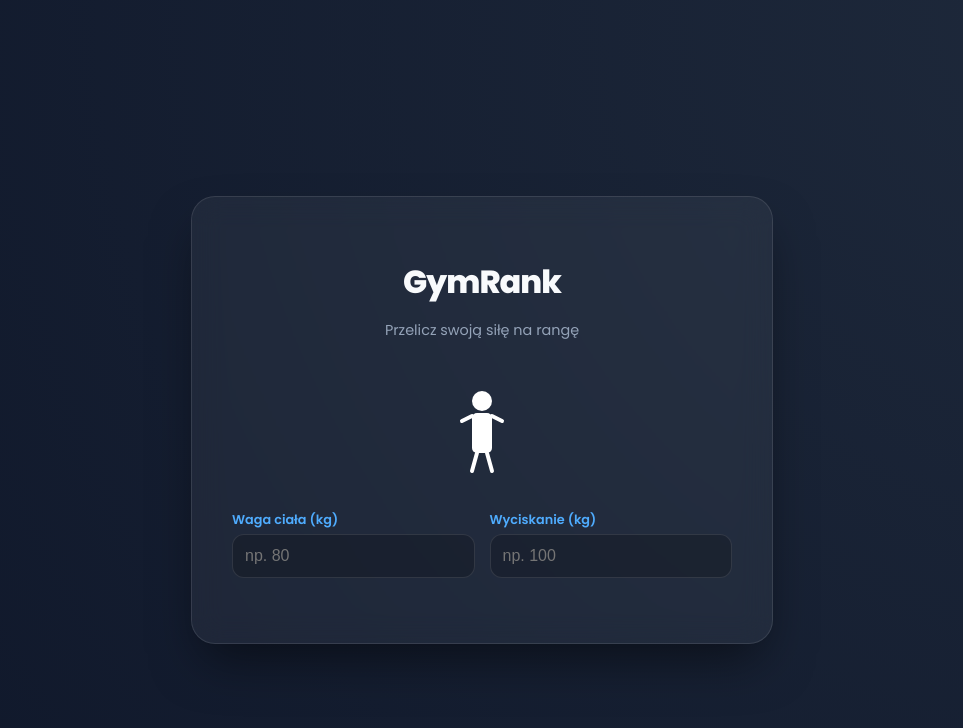
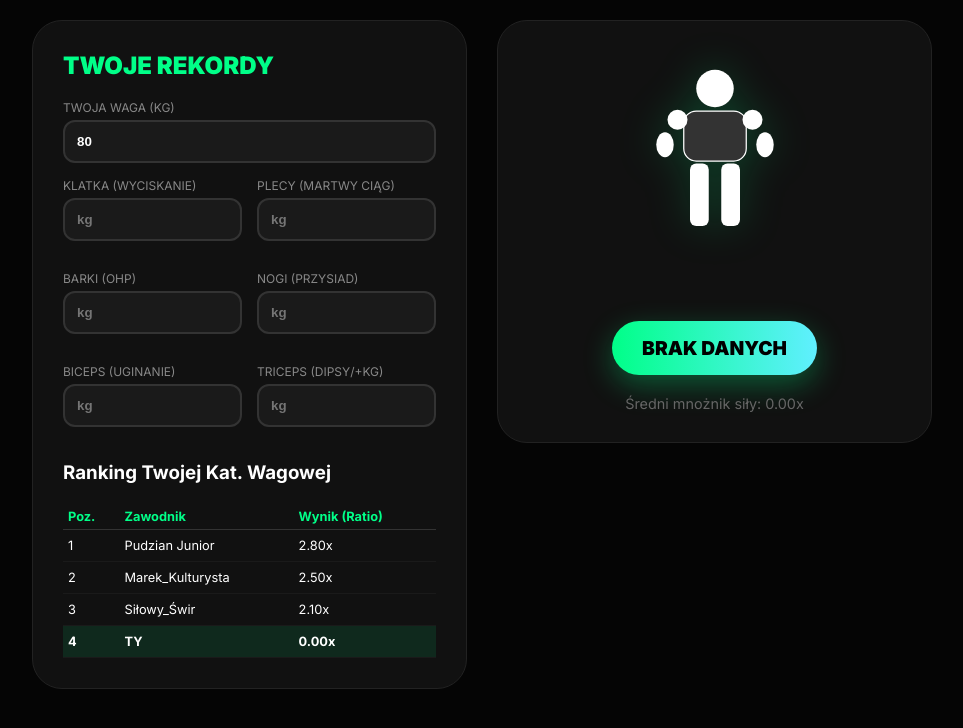
Before and after one commit to Dnax1998/python-safe_bot_pro_v1.py, a plain HTML site: page index.html in a window 1280 px wide. Shown: the whole page, without its empty margins (158-1121 px from the left). Drawn offline with Linux system fonts and the light colour scheme.

Commit message:
Update index.html

```diff
--- a/index.html
+++ b/index.html
@@ -3,202 +3,268 @@
 <head>
     <meta charset="UTF-8">
     <meta name="viewport" content="width=device-width, initial-scale=1.0">
-    <title>GymRank - Twój Poziom Siły</title>
-    <link href="https://fonts.googleapis.com/css2?family=Poppins:wght@300;400;600;800&display=swap" rel="stylesheet">
+    <title>GymRank Pro - Twoja Sylwetka</title>
+    <link href="https://fonts.googleapis.com/css2?family=Inter:wght@400;700;900&display=swap" rel="stylesheet">
     <style>
         :root {
-            --primary: #00f2fe;
-            --secondary: #4facfe;
-            --bg: #0f172a;
-            --card-bg: rgba(255, 255, 255, 0.05);
-            --text: #f8fafc;
+            --primary: #00ff88;
+            --secondary: #60efff;
+            --bg: #050505;
+            --card: #111;
+            --accent: #ff0055;
         }
 
         body {
-            font-family: 'Poppins', sans-serif;
-            background: radial-gradient(circle at top right, #1e293b, #0f172a);
-            color: var(--text);
+            font-family: 'Inter', sans-serif;
+            background-color: var(--bg);
+            color: white;
             margin: 0;
             display: flex;
             justify-content: center;
-            align-items: center;
-            min-height: 100vh;
             padding: 20px;
         }
 
-        .container {
-            background: var(--card-bg);
-            backdrop-filter: blur(15px);
-            border: 1px solid rgba(255, 255, 255, 0.1);
-            border-radius: 24px;
-            padding: 40px;
+        .app-container {
             width: 100%;
-            max-width: 500px;
-            box-shadow: 0 25px 50px -12px rgba(0, 0, 0, 0.5);
-            text-align: center;
+            max-width: 900px;
+            display: grid;
+            grid-template-columns: 1fr 1fr;
+            gap: 30px;
         }
 
-        h1 { font-weight: 800; letter-spacing: -1px; margin-bottom: 5px; }
-        p.subtitle { color: #94a3b8; font-size: 0.9rem; margin-bottom: 30px; }
+        @media (max-width: 768px) {
+            .app-container { grid-template-columns: 1fr; }
+        }
 
-        .input-group {
+        .card {
+            background: var(--card);
+            padding: 30px;
+            border-radius: 30px;
+            border: 1px solid #222;
+        }
+
+        h2 { margin-top: 0; font-weight: 900; text-transform: uppercase; color: var(--primary); }
+
+        .input-grid {
             display: grid;
             grid-template-columns: 1fr 1fr;
             gap: 15px;
-            margin-bottom: 25px;
         }
 
-        .field { text-align: left; }
-        label { display: block; font-size: 0.8rem; margin-bottom: 5px; color: var(--secondary); font-weight: 600; }
+        .input-group { margin-bottom: 15px; }
+        label { display: block; font-size: 0.75rem; text-transform: uppercase; margin-bottom: 5px; color: #888; }
 
         input {
             width: 100%;
+            background: #1a1a1a;
+            border: 2px solid #333;
             padding: 12px;
-            background: rgba(0, 0, 0, 0.2);
-            border: 1px solid rgba(255, 255, 255, 0.1);
             border-radius: 12px;
             color: white;
-            font-size: 1rem;
+            font-weight: bold;
             box-sizing: border-box;
-            transition: 0.3s;
         }
 
-        input:focus { outline: none; border-color: var(--primary); box-shadow: 0 0 10px rgba(0, 242, 254, 0.3); }
+        input:focus { border-color: var(--primary); outline: none; }
 
-        /* Ludzik SVG */
-        .avatar-container {
-            margin: 20px 0;
-            height: 120px;
+        /* WIZUALIZACJA LUDZIKA */
+        .visual-box {
             display: flex;
+            flex-direction: column;
+            align-items: center;
             justify-content: center;
+            position: sticky;
+            top: 20px;
+            height: fit-content;
         }
 
-        #gym-character {
-            width: 100px;
-            transition: transform 0.3s cubic-bezier(0.175, 0.885, 0.32, 1.275);
+        #avatar-svg {
+            width: 250px;
+            filter: drop-shadow(0 0 20px rgba(0, 255, 136, 0.2));
         }
 
-        /* Wyniki */
-        .result-card {
-            background: linear-gradient(135deg, var(--secondary), var(--primary));
-            padding: 20px;
-            border-radius: 16px;
+        .rank-badge {
             margin-top: 20px;
-            color: #0f172a;
+            padding: 15px 30px;
+            border-radius: 50px;
+            background: linear-gradient(90deg, var(--primary), var(--secondary));
+            color: black;
+            font-weight: 900;
+            text-transform: uppercase;
+            font-size: 1.2rem;
+            box-shadow: 0 10px 30px rgba(0, 255, 136, 0.3);
         }
 
-        .rank-name { font-size: 1.5rem; font-weight: 800; text-transform: uppercase; }
-        .score { font-size: 0.9rem; opacity: 0.8; font-weight: 600; }
-
-        .progress-bar {
-            background: rgba(0, 0, 0, 0.1);
-            height: 8px;
-            border-radius: 4px;
-            margin-top: 10px;
-            overflow: hidden;
+        .stats-summary {
+            margin-top: 20px;
+            width: 100%;
+            text-align: center;
+            font-size: 0.9rem;
+            color: #666;
         }
 
-        #progress-fill {
-            background: #0f172a;
-            height: 100%;
-            width: 0%;
-            transition: 1s ease-out;
+        .ranking-table {
+            width: 100%;
+            margin-top: 20px;
+            border-collapse: collapse;
+            font-size: 0.8rem;
         }
-
-        .ranking-preview {
-            margin-top: 30px;
-            font-size: 0.8rem;
-            color: #94a3b8;
-            border-top: 1px solid rgba(255, 255, 255, 0.1);
-            padding-top: 20px;
-        }
+        .ranking-table th { color: var(--primary); text-align: left; padding: 5px; border-bottom: 1px solid #333; }
+        .ranking-table td { padding: 8px 5px; border-bottom: 1px solid #1a1a1a; }
+        .user-row { background: rgba(0, 255, 136, 0.1); font-weight: bold; }
     </style>
 </head>
 <body>
 
-<div class="container">
-    <h1>GymRank</h1>
-    <p class="subtitle">Przelicz swoją siłę na rangę</p>
+<div class="app-container">
+    <!-- LEWA KOLUMNA: DANE -->
+    <div class="card">
+        <h2>Twoje Rekordy</h2>
+        <div class="input-group">
+            <label>Twoja Waga (kg)</label>
+            <input type="number" id="userWeight" value="80" oninput="updateAll()">
+        </div>
 
-    <div class="avatar-container">
-        <!-- Prosty ludzik SVG, który "rośnie" wraz z siłą -->
-        <svg id="gym-character" viewBox="0 0 100 100">
-            <circle cx="50" cy="20" r="10" fill="white"/> <!-- Głowa -->
-            <rect id="body" x="40" y="32" width="20" height="40" rx="5" fill="white"/> <!-- Tułów -->
-            <path d="M30 40 L40 35 M60 35 L70 40" stroke="white" stroke-width="4" stroke-linecap="round"/> <!-- Ramiona -->
-            <path d="M45 72 L40 90 M55 72 L60 90" stroke="white" stroke-width="4" stroke-linecap="round"/> <!-- Nogi -->
-        </svg>
+        <div class="input-grid">
+            <div class="input-group">
+                <label>Klatka (Wyciskanie)</label>
+                <input type="number" id="chest" placeholder="kg" oninput="updateAll()">
+            </div>
+            <div class="input-group">
+                <label>Plecy (Martwy ciąg)</label>
+                <input type="number" id="back" placeholder="kg" oninput="updateAll()">
+            </div>
+            <div class="input-group">
+                <label>Barki (OHP)</label>
+                <input type="number" id="shoulders" placeholder="kg" oninput="updateAll()">
+            </div>
+            <div class="input-group">
+                <label>Nogi (Przysiad)</label>
+                <input type="number" id="legs" placeholder="kg" oninput="updateAll()">
+            </div>
+            <div class="input-group">
+                <label>Biceps (Uginanie)</label>
+                <input type="number" id="biceps" placeholder="kg" oninput="updateAll()">
+            </div>
+            <div class="input-group">
+                <label>Triceps (Dipsy/+kg)</label>
+                <input type="number" id="triceps" placeholder="kg" oninput="updateAll()">
+            </div>
+        </div>
+
+        <h3>Ranking Twojej Kat. Wagowej</h3>
+        <table class="ranking-table">
+            <thead>
+                <tr>
+                    <th>Poz.</th>
+                    <th>Zawodnik</th>
+                    <th>Wynik (Ratio)</th>
+                </tr>
+            </thead>
+            <tbody id="ranking-body">
+                <!-- Generowane przez JS -->
+            </tbody>
+        </table>
     </div>
 
-    <div class="input-group">
-        <div class="field">
-            <label>Waga ciała (kg)</label>
-            <input type="number" id="weight" placeholder="np. 80" oninput="calculate()">
-        </div>
-        <div class="field">
-            <label>Wyciskanie (kg)</label>
-            <input type="number" id="bench" placeholder="np. 100" oninput="calculate()">
-        </div>
-    </div>
+    <!-- PRAWA KOLUMNA: LUDZIK I RANGA -->
+    <div class="card visual-box">
+        <svg id="avatar-svg" viewBox="0 0 200 200">
+            <!-- Głowa -->
+            <circle cx="100" cy="30" r="15" fill="white" />
+            <!-- Klatka -->
+            <rect id="svg-chest" x="75" y="48" width="50" height="40" rx="10" fill="#333" stroke="white" />
+            <!-- Barki -->
+            <circle id="svg-shoulder-l" cx="70" cy="55" r="8" fill="white" />
+            <circle id="svg-shoulder-r" cx="130" cy="55" r="8" fill="white" />
+            <!-- Biceps -->
+            <ellipse id="svg-biceps-l" cx="60" cy="75" rx="7" ry="10" fill="white" />
+            <ellipse id="svg-biceps-r" cx="140" cy="75" rx="7" ry="10" fill="white" />
+            <!-- Nogi -->
+            <rect id="svg-leg-l" x="80" y="90" width="15" height="50" rx="5" fill="white" />
+            <rect id="svg-leg-r" x="105" y="90" width="15" height="50" rx="5" fill="white" />
+        </svg>
 
-    <div id="result-area" style="display: none;">
-        <div class="result-card">
-            <div id="rank-text" class="rank-name">Nowicjusz</div>
-            <div id="ratio-text" class="score">Siła: 0.0x wagi ciała</div>
-            <div class="progress-bar">
-                <div id="progress-fill"></div>
-            </div>
-        </div>
-        <div class="ranking-preview">
-            Twój wynik punktowy: <span id="points">0</span> pkt
+        <div id="rank-display" class="rank-badge">Brak Danych</div>
+        <div class="stats-summary">
+            Średni mnożnik siły: <span id="avg-ratio">0.00</span>x
         </div>
     </div>
 </div>
 
 <script>
-    const ranks = [
-        "Kanapowiec", "Początkujący", "Adept", "Siłacz", "Atleta",
-        "Bestia", "Półbóg", "Tytan", "Hercules", "Legenda"
+    const ranks = ["Start", "Amator", "Regularny", "Siłacz", "Atleta", "Kulturysta", "Dzik", "Tytan", "Elita", "Legenda"];
+
+    // Przykładowe dane do rankingu (statyczne dla demo)
+    const mockRanking = [
+        {name: "Pudzian Junior", ratio: 2.8},
+        {name: "Marek_Kulturysta", ratio: 2.5},
+        {name: "Siłowy_Świr", ratio: 2.1},
+        {name: "Ty (Obliczanie...)", ratio: 0, isUser: true}
     ];
 
-    function calculate() {
-        const weight = parseFloat(document.getElementById('weight').value);
-        const bench = parseFloat(document.getElementById('bench').value);
-        const resultArea = document.getElementById('result-area');
-        const character = document.getElementById('gym-character');
-        const body = document.getElementById('body');
+    function updateAll() {
+        const weight = parseFloat(document.getElementById('userWeight').value) || 1;
 
-        if (weight > 20 && bench > 0) {
-            resultArea.style.display = 'block';
+        // Pobieranie wartości
+        const chest = parseFloat(document.getElementById('chest').value) || 0;
+        const back = parseFloat(document.getElementById('back').value) || 0;
+        const shoulders = parseFloat(document.getElementById('shoulders').value) || 0;
+        const legs = parseFloat(document.getElementById('legs').value) || 0;
+        const biceps = parseFloat(document.getElementById('biceps').value) || 0;
+        const triceps = parseFloat(document.getElementById('triceps').value) || 0;
 
-            // Logika obliczeń (ratio = kg wyciskane / waga)
-            const ratio = bench / weight;
-            const points = Math.round(ratio * 100);
+        // Obliczanie ratio dla każdej partii
+        const rChest = chest / weight;
+        const rBack = back / weight;
+        const rShoulders = shoulders / weight;
+        const rLegs = legs / weight;
+        const rBiceps = biceps / (weight * 0.5); // Biceps liczymy inaczej bo mniejszy ciężar
 
-            // Wybór rangi (1-10)
-            // Zakładamy, że ratio 2.0 (2x masa ciała) to już poziom elitarny (Rank 10)
-            let rankIndex = Math.floor(ratio * 5);
-            if (rankIndex > 9) rankIndex = 9;
-            if (rankIndex < 0) rankIndex = 0;
+        const avgRatio = (rChest + rBack + rShoulders + rLegs) / 4;
 
-            // Aktualizacja UI
-            document.getElementById('rank-text').innerText = ranks[rankIndex];
-            document.getElementById('ratio-text').innerText = `Siła: ${ratio.toFixed(2)}x wagi ciała`;
-            document.getElementById('points').innerText = points;
+        // Manipulacja ludzikiem SVG
+        document.getElementById('svg-chest').style.fill = `rgb(${rChest*100}, 255, 136)`;
+        document.getElementById('svg-chest').setAttribute('width', 50 + (rChest * 15));
+        document.getElementById('svg-chest').setAttribute('x', 100 - (25 + (rChest * 7.5)));
 
-            // Pasek postępu (do następnej rangi)
-            const progress = (ratio / 2.0) * 100;
-            document.getElementById('progress-fill').style.width = Math.min(progress, 100) + "%";
+        document.getElementById('svg-shoulder-l').setAttribute('r', 8 + (rShoulders * 5));
+        document.getElementById('svg-shoulder-r').setAttribute('r', 8 + (rShoulders * 5));
 
-            // Animacja ludzika - staje się szerszy gdy rośnie siła
-            const scale = 1 + (ratio * 0.2);
-            character.style.transform = `scale(${Math.min(scale, 1.5)})`;
-            body.setAttribute('width', 20 + (ratio * 5));
-            body.setAttribute('x', 40 - (ratio * 2.5));
-        } else {
-            resultArea.style.display = 'none';
-        }
+        document.getElementById('svg-biceps-l').setAttribute('rx', 7 + (rBiceps * 8));
+        document.getElementById('svg-biceps-r').setAttribute('rx', 7 + (rBiceps * 8));
+
+        document.getElementById('svg-leg-l').setAttribute('width', 15 + (rLegs * 10));
+        document.getElementById('svg-leg-r').setAttribute('width', 15 + (rLegs * 10));
+
+        // Ranga
+        let rankIdx = Math.floor(avgRatio * 3.5);
+        if(rankIdx > 9) rankIdx = 9;
+        if(rankIdx < 0) rankIdx = 0;
+
+        document.getElementById('rank-display').innerText = ranks[rankIdx];
+        document.getElementById('avg-ratio').innerText = avgRatio.toFixed(2);
+
+        renderRanking(avgRatio);
     }
+
+    function renderRanking(userRatio) {
+        const tbody = document.getElementById('ranking-body');
+        const data = [...mockRanking];
+        data[3].ratio = userRatio;
+        data.sort((a, b) => b.ratio - a.ratio);
+
+        tbody.innerHTML = data.map((player, index) => `
+            <tr class="${player.isUser ? 'user-row' : ''}">
+                <td>${index + 1}</td>
+                <td>${player.isUser ? 'TY' : player.name}</td>
+                <td>${player.ratio.toFixed(2)}x</td>
+            </tr>
+        `).join('');
+    }
+
+    // Inicjalizacja rankingu na start
+    renderRanking(0);
 </script>
 
 </body>
```
